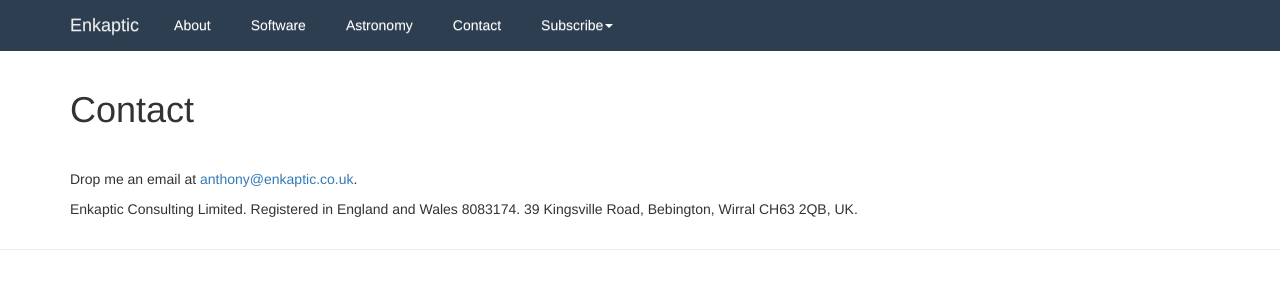
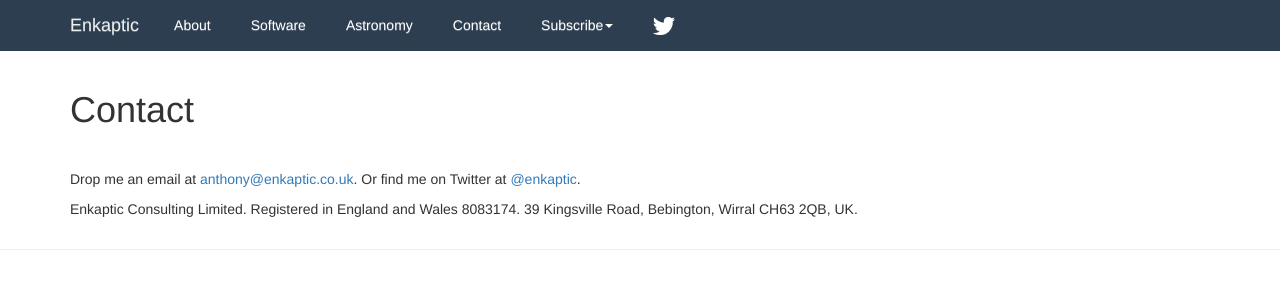
Before and after one commit to enkaptic/enkaptic.github.io, a Jekyll site: the page built from contact/index.md, in a window 1280 px wide. Shown: the top 300 px of the page. Built offline with Jekyll 4.4.1, drawn with Linux system fonts in a browser that asks for light colours; nearby versions of some CDN libraries; comment, search, counter and statistics services are not loaded; some of the changed lines change nothing that is shown.

Commit message:
Add Twitter details to contact page and Twitter link to navbar.

```diff
--- a/_config.yml
+++ b/_config.yml
@@ -1,4 +1,5 @@
 name: Enkaptic
+twitter_name: "@enkaptic"
 description: Anthony Smith's software site
 url: http://www.enkaptic.co.uk
 exclude: [README.md]
--- a/_layouts/default.html
+++ b/_layouts/default.html
@@ -2,7 +2,7 @@
 <html lang="en">
   <head>
     <meta charset="utf-8">
-    <title>{% if page.title %}{{ page.title}} | {% endif %}{{ site.name }}</title>
+    <title>{% if page.title %}{{ page.title}} | {% endif %}{{ site.name }} {{ site.twitter_name }}</title>
     <meta name="viewport" content="width=device-width, initial-scale=1.0">
     <meta name="description" content="{{ site.description }}">
 
@@ -55,6 +55,7 @@
             <li class="active"><a href="/astronomy/">Astronomy</a></li>
             <li class="active"><a href="/contact/">Contact</a></li>
             <li class="active"><a class="a2a_dd" href="http://www.addtoany.com/subscribe?linkurl={{ site.url | append: '/feed/' | cgi_escape }}&amp;linkname=">Subscribe<span class="caret"></span></a></li>
+            <li class="active"><a href="http://twitter.com/enkaptic"><img src="/assets/Twitter_logo_white.png" width="22" height="18"></a></li>
           </ul>
         </div><!--/.nav-collapse -->
       </div>
--- a/contact/index.html
+++ /dev/null
@@ -1,15 +0,0 @@
----
-layout: page
-title: Contact
-categories: []
-tags: []
-status: publish
-type: page
-published: true
-meta:
-  _wp_page_template: default
-  _edit_last: '2'
----
-<p>Drop me an email at <a href="mailto:anthony@enkaptic.co.uk">anthony@enkaptic.co.uk</a>.</p>
-
-<p>Enkaptic Consulting Limited. Registered in England and Wales 8083174. 39 Kingsville Road, Bebington, Wirral CH63 2QB, UK.</p>
--- /dev/null
+++ b/contact/index.md
@@ -0,0 +1,15 @@
+---
+layout: page
+title: Contact
+categories: []
+tags: []
+status: publish
+type: page
+published: true
+meta:
+  _wp_page_template: default
+  _edit_last: '2'
+---
+Drop me an email at [anthony@enkaptic.co.uk](mailto:anthony@enkaptic.co.uk"). Or find me on Twitter at [@enkaptic](https://twitter.com/enkaptic).
+
+Enkaptic Consulting Limited. Registered in England and Wales 8083174. 39 Kingsville Road, Bebington, Wirral CH63 2QB, UK.
```
Also changed, not shown: assets/Twitter_logo_white.png (added).
